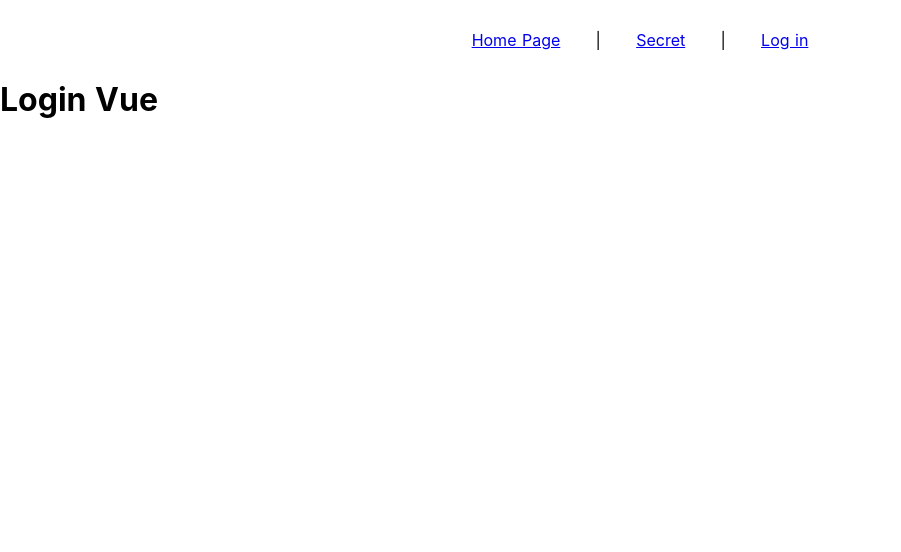
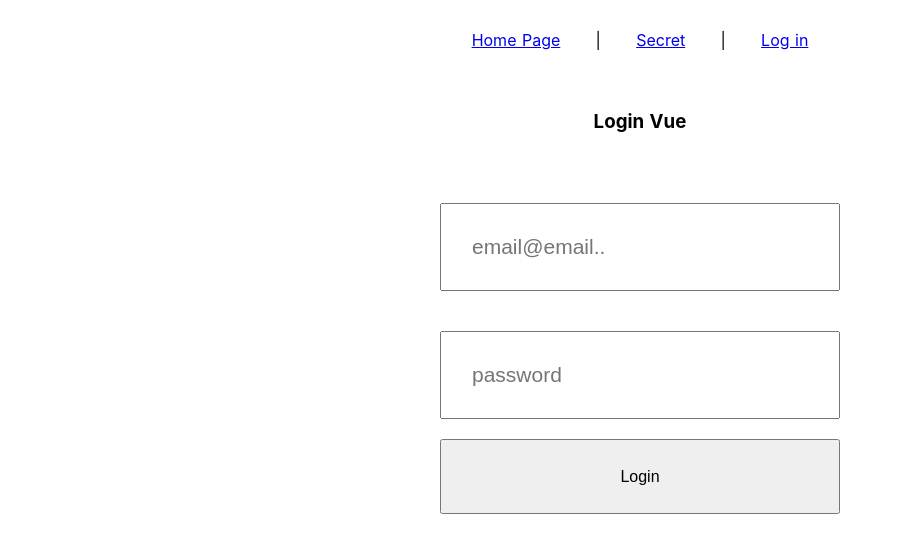
Before and after one commit to o-xian999/NuxtFirebase, a Nuxt app: page /login in a window 1280 px wide. Shown: the top 552 px of the page, without its empty margins (0-901 px from the left). Built offline with nearby package versions, Linux system fonts and the light colour scheme.

Commit message:
Set text form and login button

```diff
--- a/pages/login.vue
+++ b/pages/login.vue
@@ -1,15 +1,68 @@
 <template>
-  <div>
-    <h1>Login Vue</h1>
+  <div class="login">
+    <h3>Login Vue</h3>
+    <form @submit.prevent="pressed">
+      <div class="login">
+        <input type="text" placeholder="email@email.." v-model="email" />
+      </div>
+      <div class="password">
+        <input type="password" placeholder="password" v-model="password" />
+      </div>
+      <button>Login</button>
+    </form>
+    <div class="error" v-if="error">{{error.message}}</div>
   </div>
 </template>
 
 <script>
   export default {
-
+    data(){
+      return {
+        email: '',
+        password: '',
+        error: ''
+      }
+    },
+    methods: {
+      pressed(){
+        alert('pressed')
+      }
+    }
   }
 </script>
 
-<style lang="scss" scoped>
+<style scoped>
+.login {
+  margin-top: 50px;
+  display: flex;
+  width: 100%;
+  justify-content: center;
+  align-items: center;
+  flex-direction: column;
+}
 
+form {
+  display: flex;
+  justify-content: center;
+  align-items: center;
+  flex-direction: column;
+
+}
+
+input {
+  width: 400px;
+  padding: 30px;
+  margin: 20px;
+  font-size: 21px;
+}
+
+button {
+  width: 400px;
+  height: 75px;
+  font-size: 100%;
+}
+
+.error {
+  color: red;
+}
 </style>
```
